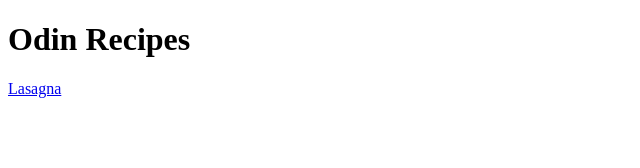
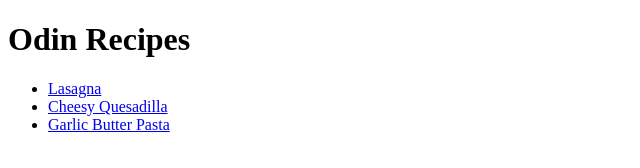
Before and after one commit to TheDluxe/odin-recipes, a plain HTML site: page index.html in a window 1280 px wide. Shown: the whole page, without its empty margins (0-640 px from the left). Drawn offline with Linux system fonts and the light colour scheme.

Commit message:
Link all recipes to home

```diff
--- a/index.html
+++ b/index.html
@@ -11,7 +11,11 @@
     </header>
 
     <main>
-        <a href="recipes/lasagna.html">Lasagna</a>
+        <ul>
+        <li><a href="recipes/lasagna.html">Lasagna</a></li>
+        <li><a href="recipes/Cheesy-Quesadilla.html">Cheesy Quesadilla</a></li>
+        <li><a href="recipes/Garlic-Butter-Pasta.html">Garlic Butter Pasta</a></li>
+        </ul>
     </main>
 
     <footer>
```
